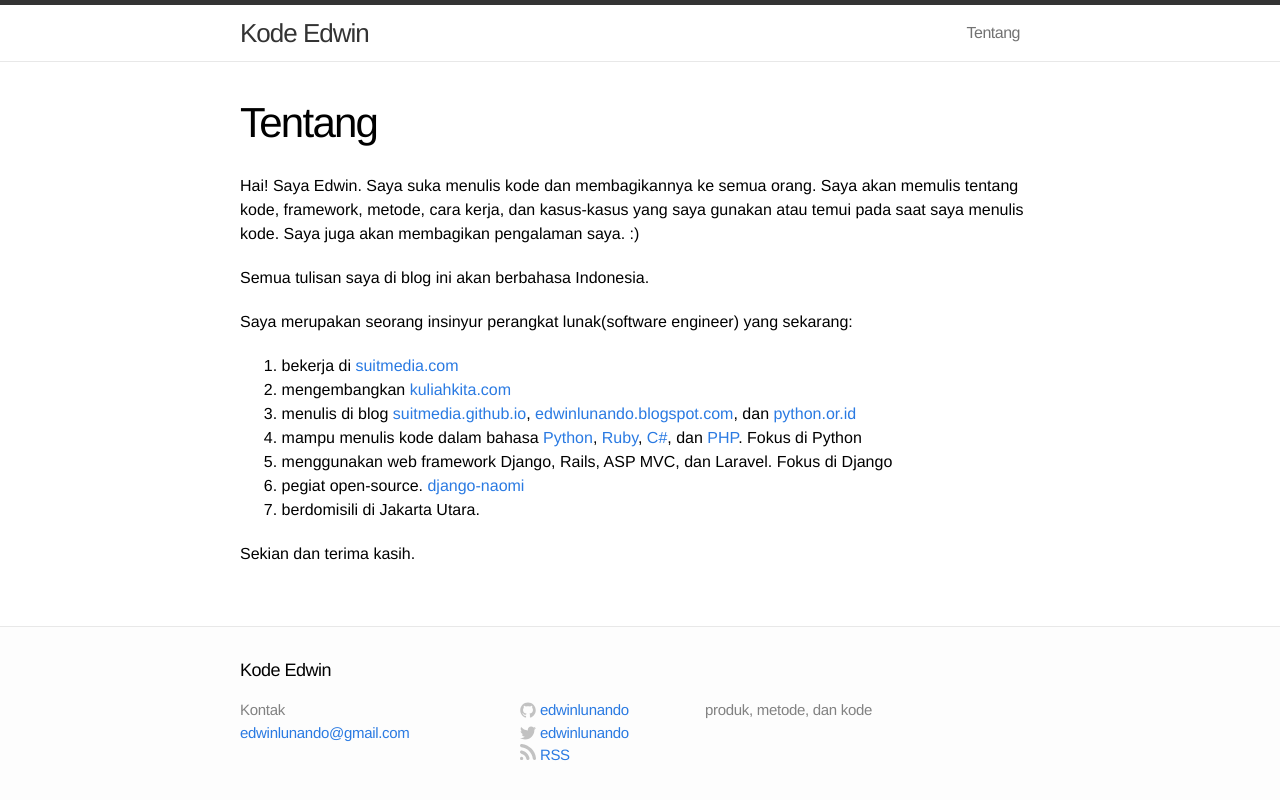
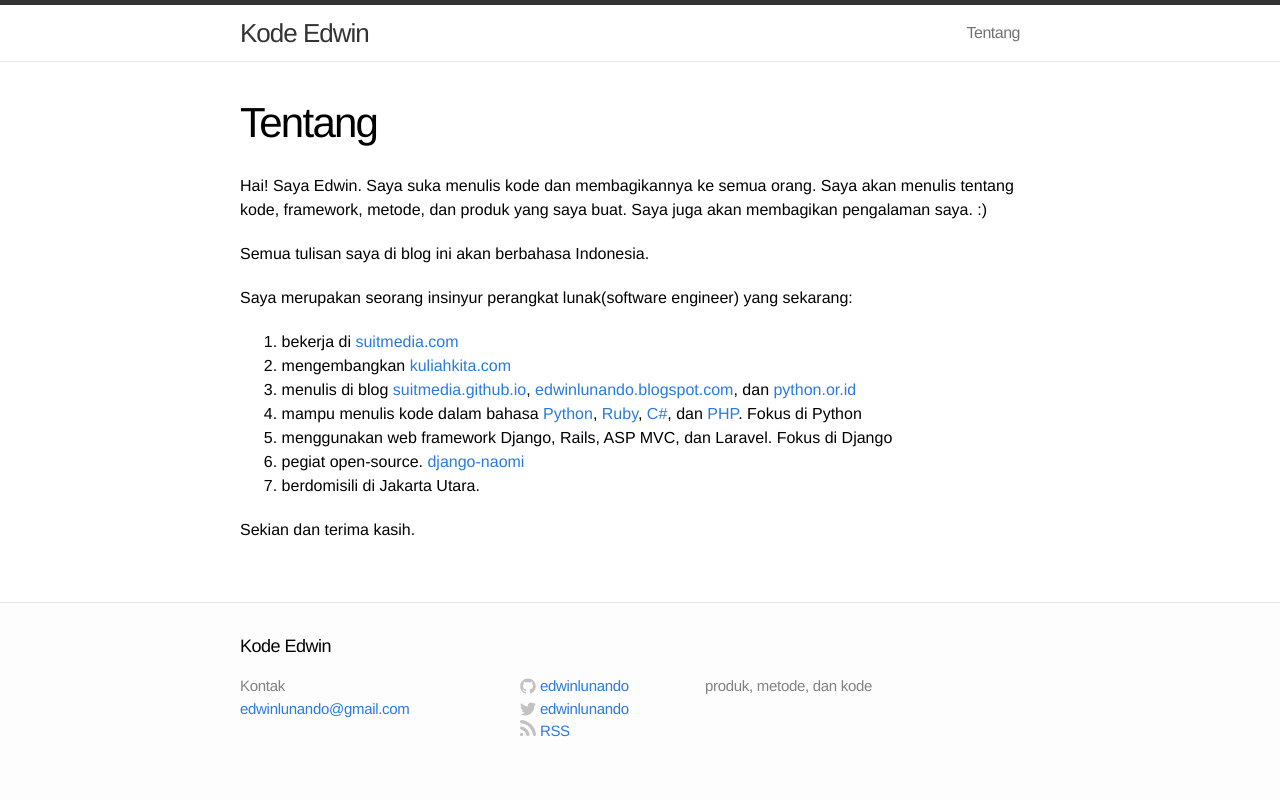
Before and after one commit to edwinlunando/edwinlunando.github.io, a Jekyll site: the page built from about.md, in a window 1280 px wide. Shown: the top 800 px of the page. Built offline with Jekyll 4.4.1, drawn with Linux system fonts in a browser that asks for light colours; comment, search, counter and statistics services are not loaded.

Commit message:
update tentang

```diff
--- a/about.md
+++ b/about.md
@@ -4,7 +4,7 @@ title: Tentang
 permalink: /tentang/
 ---
 
-Hai! Saya Edwin. Saya suka menulis kode dan membagikannya ke semua orang. Saya akan memulis tentang kode, framework, metode, cara kerja, dan kasus-kasus yang saya gunakan atau temui pada saat saya menulis kode. Saya juga akan membagikan pengalaman saya. :)
+Hai! Saya Edwin. Saya suka menulis kode dan membagikannya ke semua orang. Saya akan menulis tentang kode, framework, metode, dan produk yang saya buat. Saya juga akan membagikan pengalaman saya. :)
 
 Semua tulisan saya di blog ini akan berbahasa Indonesia.
 
```
